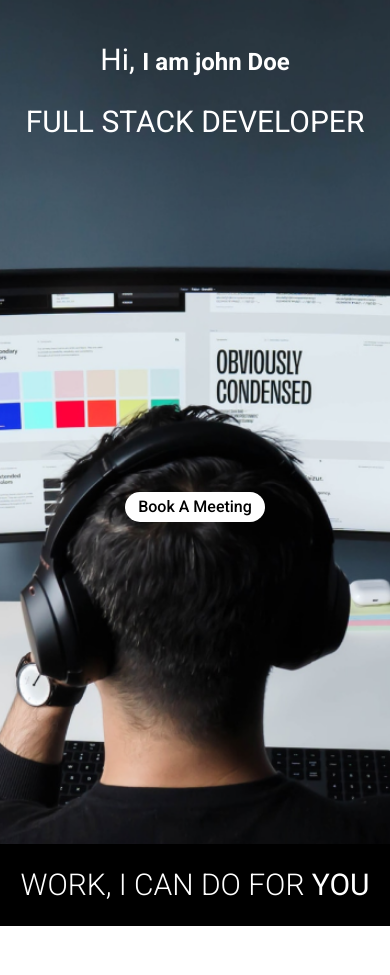
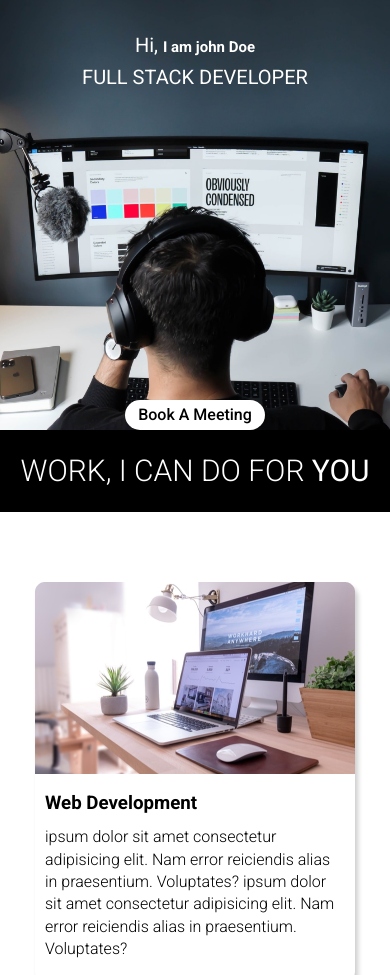
Before and after one commit to Shahab-Nasir/Project-4-Landing-Page, a plain HTML site: page index.html in a window 390 px wide. Shown: the top 975 px of the page. Drawn offline with Linux system fonts and the light colour scheme.

Commit message:
Update style.css

```diff
--- a/style.css
+++ b/style.css
@@ -119,14 +119,18 @@ html, body {
 
 @media (max-width: 450px) {
     .sec1 {
-        background-image: 50vh;
+        min-height: 30vh;
     }
     .heading {
-        font-size: 30px;
+        font-size: 20px;
+    }
+    .sec1_text h2 {
+        font-size: 15px;
     }
     .sec1_text {
         text-align: center;
         padding-left: 0px;
+        line-height: 30px;
     }
     .blackbox h2 {
         font-size: 30px;
@@ -139,4 +143,13 @@ html, body {
     .lastsec {
         flex-direction: column;
     }
+    .buttonflex {
+        height: 40vh;
+    }
+    .contact {
+        padding: 30px 20px;
+    }
+    .about {
+        padding: 30px 20px;
+    }
 }
```
